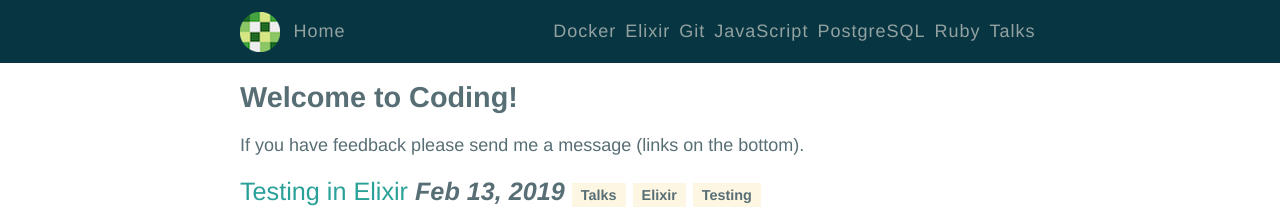
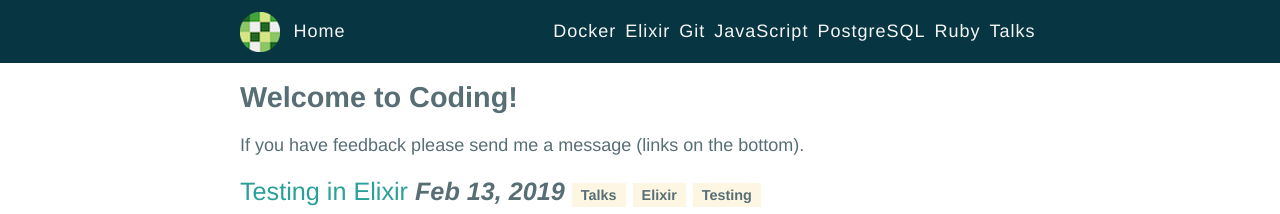
Before and after one commit to vnegrisolo/vnegrisolo.github.io, a Jekyll site: the page built from index.html, in a window 1280 px wide. Shown: the top 214 px of the page. Built offline with Jekyll 4.4.1, drawn with Linux system fonts in a browser that asks for light colours.

Commit message:
💄  Change top menu link colors

```diff
--- a/_includes/top_menu_talk.html
+++ b/_includes/top_menu_talk.html
@@ -9,7 +9,7 @@
       </a>
     </li>
     <li>
-      <span id="talk-progress">Progress</span>
+      <span id="talk-progress">_ / __</span>
     </li>
   </ul>
 </nav>
--- a/_sass/top_menu.scss
+++ b/_sass/top_menu.scss
@@ -18,7 +18,7 @@ nav.top-menu {
       white-space: nowrap;
 
       a {
-        color: $gray_light;
+        color: $gray_lighter;
         letter-spacing: 1px;
         font-size: 1rem;
         padding: 0.25rem;
@@ -30,7 +30,7 @@ nav.top-menu {
 
         svg {
           display: none;
-          fill: $gray_light;
+          fill: $gray_lighter;
           height: 1.3rem;
           width: 1.3rem;
           margin: 0 0.2rem;
@@ -80,3 +80,11 @@ nav.top-menu {
     }
   }
 }
+
+nav.top-menu.theme-light {
+  color: $gray_dark;
+
+  a {
+    color: $gray_dark;
+  }
+}
```
